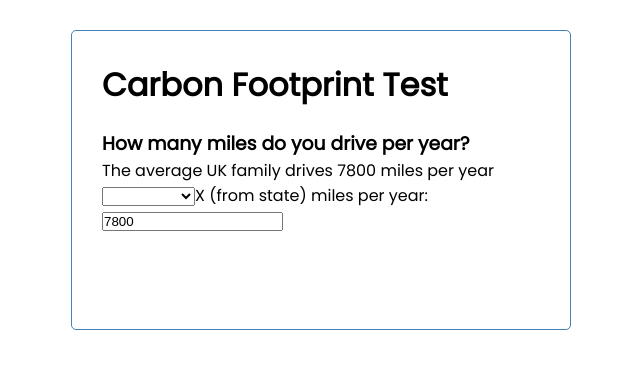
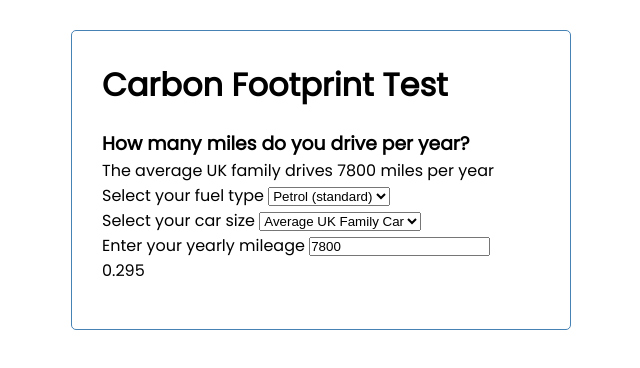
Before and after one commit to mldrenth/carbon_footprint_app, a React (Create React App) app in the folder client/: page / in a window 1280 px wide. Shown: the top 368 px of the page, without its empty margins (319-959 px from the left). Built offline with nearby package versions, Linux system fonts and the light colour scheme; no server answers.

Commit message:
Car dropdown menus and mileage input

```diff
--- a/client/src/components/Car.js
+++ b/client/src/components/Car.js
@@ -1,30 +1,52 @@
-import { useState } from 'react';
+import { useEffect, useState } from 'react';
 
 const Car = ({ climateData, handleCarCalculation }) => {
 
-    const [co2PerMile, setCo2PerMile] = useState(0);
+    const [co2PerMile, setCo2PerMile] = useState(0.295);
     const [yearlyMileage, setYearlyMileage] = useState(7800);
+    const [fuelType, setFuelType] = useState('petrol');
+    const [carSize, setCarSize] = useState('medium')
 
-    const onChange = (evt) => {
-        setYearlyMileage(evt.target.value)
+    const onMileageChange = (evt) => {
+        setYearlyMileage(evt.target.value);
+        // handleCarCalculation(co2PerMile, yearlyMileage);
     }
 
-    const onSelected = (evt) => {
-        const carType = evt.target.value
-        setCo2PerMile(climateData[0].drivingKgCO2ePerMile[carType])
+    const onFuelSelected = (evt) => {
+        const selectedFuel = evt.target.value;
+        setFuelType(evt.target.value);
+        setCo2PerMile(climateData[0].drivingKgCO2ePerMile[selectedFuel][carSize]);
+        // handleCarCalculation(co2PerMile, yearlyMileage);
+    }
+
+    const onSizeSelected = (evt) => {
+        const selectedSize = evt.target.value;
+        setCarSize(evt.target.value);
+        setCo2PerMile(climateData[0].drivingKgCO2ePerMile[fuelType][selectedSize]);
+        // handleCarCalculation(co2PerMile, yearlyMileage);
     }
 
     return(
         <div>
             <h3>How many miles do you drive per year?</h3>
             <p>The average UK family drives 7800 miles per year</p>
-            <select onChange={onSelected}>
-                <option value={0}></option>
-                <option value={'averageUKFamilyCar'}>average car</option>
+            <label>Select your fuel type </label>
+            <select onChange={onFuelSelected}>
+                <option value="petrol">Petrol (standard)</option>
+                <option value="diesel">Diesel</option>
             </select>
-            <label htmlFor="milesPerYear">X (from state) miles per year:</label>
             <br/>
-            <input type="number" value={yearlyMileage} onChange={onChange}/>
+            <label>Select your car size </label>
+            <select onChange={onSizeSelected}>
+                <option value="medium">Average UK Family Car</option>
+                <option value="small">Small</option>
+                <option value="medium">Medium</option>
+                <option value="large">Large</option>
+            </select>
+            <br/>
+            <label htmlFor="milesPerYear">Enter your yearly mileage </label>
+            <input type="number" value={yearlyMileage} onChange={onMileageChange}/>
+            <p>{co2PerMile}</p>
         </div>
     );
 };
```
